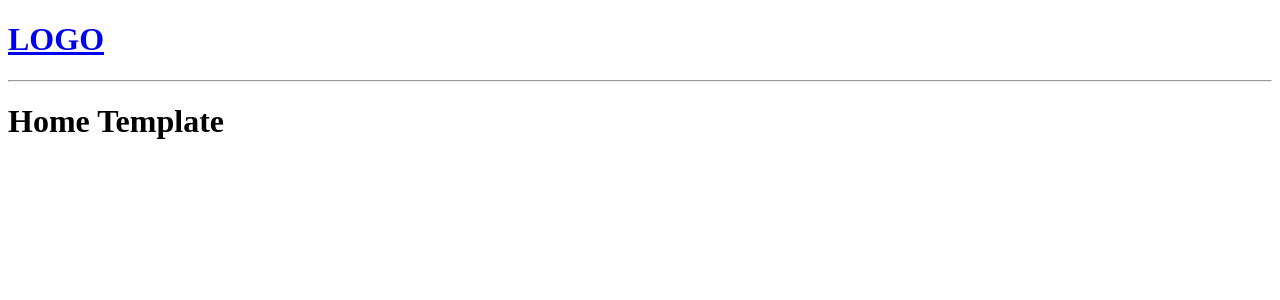
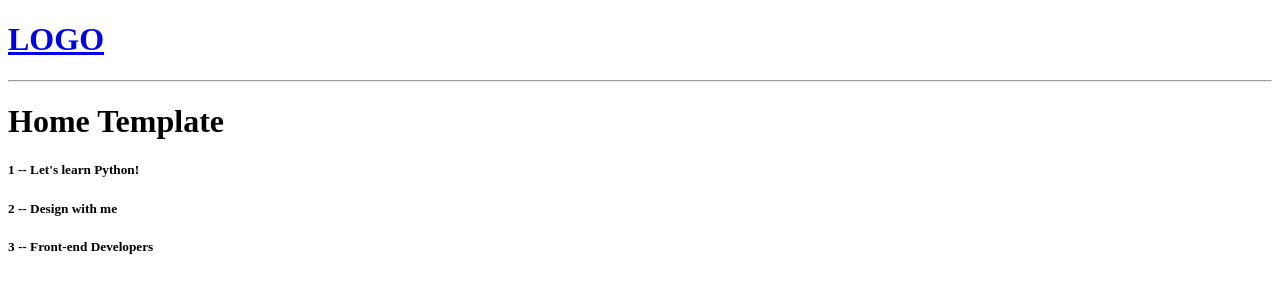
Before and after one commit to girardi-e/Django-StudyBud, a Django app: page / in a window 1280 px wide. Shown: the top 300 px of the page. Run offline with Django 4.2, Linux system fonts and the light colour scheme.

Commit message:
base views

```diff
--- a/base/views.py
+++ b/base/views.py
@@ -1,8 +1,14 @@
 from django.shortcuts import render
+
+rooms = [
+    {'id': 1, "name": "Let's learn Python!"},
+    {'id': 2, "name": "Design with me"},
+    {'id': 3, "name": "Front-end Developers"},
+]
 
 
 def home(request):
-    return render(request, 'home.html')
+    return render(request, "home.html", {"rooms": rooms})
 
 
 def room(request):
--- a/templates/home.html
+++ b/templates/home.html
@@ -2,4 +2,14 @@
 
 {% block content %}
     <h1>Home Template</h1>
+
+    <div>
+        <div>
+            {% for room in rooms %}
+                <div>
+                    <h5>{{ room.id }} -- {{room.name}}</h5>
+                </div>
+            {% endfor %}
+        </div>
+    </div>
 {% endblock content %}
```
